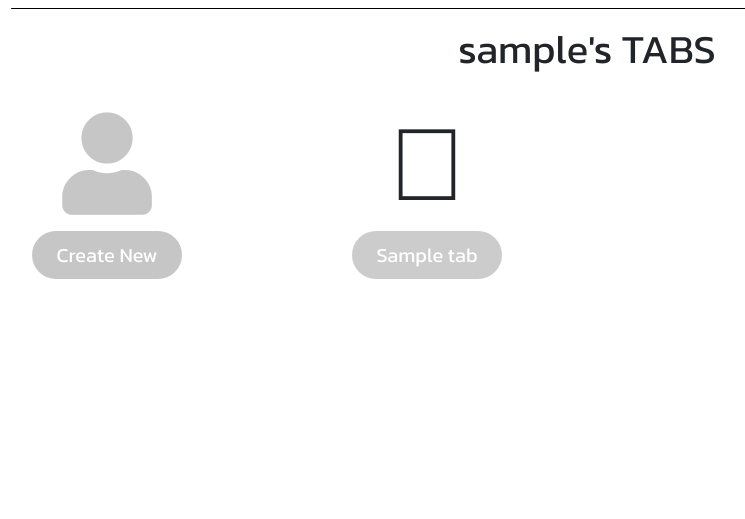
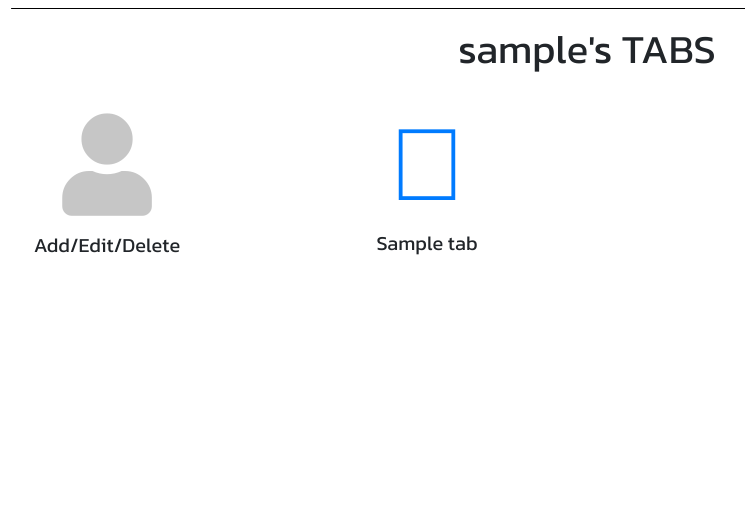
Before and after one commit to RyanRayn/Milestone-3, a Flask app: page /get_tabs in a window 1280 px wide. Shown: the part 74-593 px from the top of the page, without its empty margins (53-798 px from the left). Run offline with Flask 2, Linux system fonts and the light colour scheme; the visitor is signed in with stand-in values (Sample User, id 1); a database or web service that is not in the repository returns one stand-in record (values such as "Sample title"); some libraries are stand-ins or nearby versions.

Commit message:
added edit and delete tab buttons and a toggle function to show and hide them

```diff
--- a/app.py
+++ b/app.py
@@ -71,6 +71,7 @@ def login():
     return render_template("login.html")
 
 
+# logout
 @app.route("/logout")
 def logout():
 
@@ -80,20 +81,28 @@ def logout():
 
 @app.route("/get_tabs", methods=["GET", "POST"])
 def get_tabs():
+    # add new tab function
     if request.method == "POST":
         tab = {
-            "tab_name":request.form.get("tab_name")
+            "tab_name": request.form.get("tab_name")
         }
         mongo.db.tabs.insert_one(tab)
         return redirect(url_for("get_tabs"))
-
+# get tabs from db
     tabs = list(mongo.db.tabs.find())
+# get session user username
     username = mongo.db.users.find_one(
         {"username": session["user"]})["username"]
 
     return render_template("tabs.html", tabs=tabs, username=username)
 
 
+@app.route("/profile", methods=["GET", "POST"])
+def profile():
+
+    return render_template("profile.html")
+
+
 if __name__ == "__main__":
     app.run(host=os.environ.get("IP"),
             port=int(os.environ.get("PORT")),
--- a/static/css/style.css
+++ b/static/css/style.css
@@ -98,10 +98,6 @@ hr{
 
 .orange{
     background-color:#f9cf8b70;
-}
-
-.dark-grey{
-    color:rgba(168, 168, 168, 0.651);
 }
 
 /*---------- Navbar ----------*/
@@ -326,29 +322,16 @@ hr{
     --fa-secondary-color:rgba(160, 160, 160, 0.534);
 }
 
-.fa-user-plus{
-    font-size:8vw;
-    --fa-primary-color:rgba(160, 160, 160, 0.534);
-    --fa-secondary-color:rgb(253, 87, 87);
+.add-edit-delete{
+    outline: none !important;
+    box-shadow: none;
+    background-color:white;
+    border:none;
+    color:rgba(168, 168, 168, 0.651);
 }
 
-.tab-btn{
-    background-color:rgba(160, 160, 160, 0.534);
-    color:white;
-    width:150px;
-    border-radius:25px;
-}
-
-.add-tab-btn{
-    background-color:rgba(168, 168, 168, 0.651);
-    color:white;
-    width:150px;
-    border-radius:25px;
-}
-
-.add-tab-btn:hover{
-    background-color:black;
-    color:white;
+.add-edit-delete:hover{
+    color:black;
 }
 
 .modal-content{
@@ -372,6 +355,11 @@ hr{
     background-color:rgb(253, 87, 87);
     color:white;
 }
+
+.no-show{
+    display:none;
+}
+
 /*---------- Footer ----------*/
 
 .page-footer{
--- a/static/js/script.js
+++ b/static/js/script.js
@@ -1,4 +1,13 @@
+/* Home Page */
+
 /* Change +,- icons for accordion on click */
 $('.icon-toggle').click(function() {
-            $(this).find('i').toggleClass('fa-plus-circle fa-minus-circle');
-        });
+    $(this).find('i').toggleClass('fa-plus-circle fa-minus-circle');
+});
+
+/* Tabs Page */
+
+/* Toggle Create New, Edit and Delete buttons */
+$(".add-edit-delete").click(function(){
+  $(".no-show").toggle();
+});
--- a/templates/tabs.html
+++ b/templates/tabs.html
@@ -11,21 +11,25 @@
                     <h1>{{ username }}'s TABS</h1>
                 </div>
             </div>
+
+
+<!-- Add/Edit/Delete Button-->
             <div class="row">
-
-<!-- Add New Tab Button-->
-
                 <div class="col-6 my-4 col-md-3 d-flex justify-content-center">
-                    <div class="user text-center">
-                        <i class="fas fa-user mb-3 dark-grey"></i><br>
-                        <button type="button" class="btn btn-lg add-tab-btn text-center" data-toggle="modal" data-target="#newTabModal">Create New
+                    <div class="text-center">
+                        <button type="button" class="add-edit-delete text-center">
+                        <i class="fas fa-user mb-3"></i>
                         </button>
+                        <h5>Add/Edit/Delete</h5>
+                        <div class="no-show">
+                            <a class="btn nav-login mt-1" data-toggle="modal" data-target="#newTabModal">Create New</a>
+                        </div>
                     </div>
                 </div>
 
 <!-- New Tab Modal -->
 
-                <div class="modal fade" id="newTabModal" tabindex="-1" role="dialog" aria-labelledby="exampleModalCenterTitle" aria-hidden="true">
+                <div class="modal fade" id="newTabModal" tabindex="-1" role="dialog" aria-hidden="true">
                     <div class="modal-dialog modal-dialog-centered" role="document">
                         <div class="modal-content">
                             <div class="modal-body">
@@ -53,16 +57,83 @@
                         </div>
                     </div>
                 </div>
+
 <!-- Tabs -->
 
             {% for tab in tabs %}
                 <div class="col-6 my-4 col-md-3 d-flex justify-content-center">
-                    <div class="user text-center">
-                        <i class="fad fa-user mb-3"></i><br>
-                        <a href="{{ url_for('get_tabs', username=session['user']) }}" class="btn btn-lg tab-btn text-center">{{ tab.tab_name }}</a>
+                    <div class="text-center">
+                        <a href="{{ url_for('profile') }}" class=""><i class="fad fa-user mb-3"></i><br></a>
+                        <h5 class="w-200">{{ tab.tab_name }}</h5>
+                        <div class="no-show">
+                            <a href="" class="btn nav-login mt-1" data-toggle="modal" data-target="#editTabModal">Edit</a>
+                            <a href="" class="btn nav-login mt-1" data-toggle="modal" data-target="#deleteTabModal">Delete</a>
+                        </div>
                     </div>
                 </div>
             {% endfor %}
+
+<!-- Edit Tabs Modal -->
+
+                <div class="modal fade" id="editTabModal" tabindex="-1" role="dialog" aria-hidden="true">
+                    <div class="modal-dialog modal-dialog-centered" role="document">
+                        <div class="modal-content">
+                            <div class="modal-body">
+                                <div class="d-flex justify-content-center">
+                                    <div class="form-container my-3 p-4 mb-5">
+                                        <div class="row text-center text-white">
+                                            <div class="col-12 form-header">
+                                                <strong>Edit Name</strong>
+                                            </div>
+                                        </div>
+                                        <form method="POST" action="">
+<!-- New Tab Name -->
+                                            <div class="pt-4 d-flex justify-content-center">
+                                                <input id="tab_name" name="tab_name" type="text" minlength="1" maxlength="15" pattern="^[a-zA-Z0-9]{5,15}$" class="validate tab-input text-center p-1" placeholder="New Name" required>
+                                            </div>
+                                            <div class="text-center"><small class="w-100 text-white">(Max length 15 characters. Letters or numbers ok.)</small></div>
+<!-- Submit Button -->
+                                            <div class="d-flex justify-content-center pt-4">
+                                                <button type="submit" class="btn create-submit btn-lg">Submit</button>
+                                            </div>
+                                        </form>
+                                    </div>
+                                </div>
+                            </div>
+                        </div>
+                    </div>
+                </div>
+
+<!-- Delete Tabs Modal -->
+
+                <div class="modal fade" id="deleteTabModal" tabindex="-1" role="dialog" aria-hidden="true">
+                    <div class="modal-dialog modal-dialog-centered" role="document">
+                        <div class="modal-content">
+                            <div class="modal-body">
+                                <div class="d-flex justify-content-center">
+                                    <div class="form-container my-3 p-4 mb-5">
+                                        <div class="row text-center text-white">
+                                            <div class="col-12 form-header">
+                                                <strong>Are you sure you want to delete this tab?</strong>
+                                            </div>
+                                        </div>
+                                        <form method="POST" action="{{ url_for('get_tabs') }}">
+<!-- Delete Tab Confirmation -->
+                                            <div class="pt-4 d-flex justify-content-center">
+                                                <input id="" name="" type="text" minlength="6" maxlength="6" pattern="DELETE" class="validate tab-input text-center p-1" placeholder="Type DELETE Here" required>
+                                            </div>
+                                            <div class="text-center"><small class="w-100 text-white">(This confirmation is case sensitive)</small></div>
+<!-- Delete Button -->
+                                            <div class="d-flex justify-content-center pt-4">
+                                                <button type="submit" class="btn create-submit btn-lg">Delete</button>
+                                            </div>
+                                        </form>
+                                    </div>
+                                </div>
+                            </div>
+                        </div>
+                    </div>
+                </div>
             </div>
         </div>
     </div>
```
